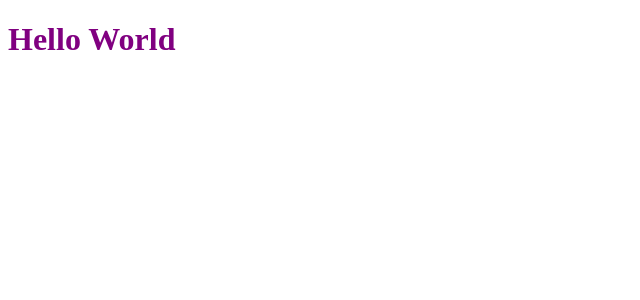
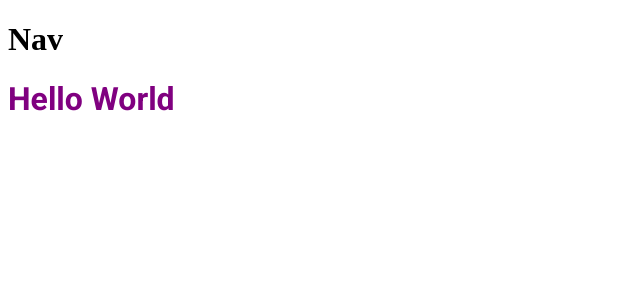
Before and after one commit to Rocketseat-Study-Repositories/ignite2021-ig.news, a Next.js app: page / in a window 1280 px wide. Shown: the top 300 px of the page, without its empty margins (0-640 px from the left). Built offline with nearby package versions, Linux system fonts and the light colour scheme.

Commit message:
Created _Document file

```diff
--- a/src/pages/_app.tsx
+++ b/src/pages/_app.tsx
@@ -1,7 +1,12 @@
 import { AppProps } from "next/app";
 
 function MyApp({ Component, pageProps }: AppProps) {
-  return <Component {...pageProps} />;
+  return (
+    <>
+      <h1>Nav</h1>
+      <Component {...pageProps} />
+    </>
+  );
 }
 
 export default MyApp;
--- /dev/null
+++ b/src/pages/_document.tsx
@@ -0,0 +1,22 @@
+import Document, { Html, Head, Main, NextScript } from "next/document";
+
+export default class MyDocument extends Document {
+  render() {
+    return (
+      <Html>
+        <Head>
+          <link rel="preconnect" href="https://fonts.gstatic.com" />
+          <link
+            href="https://fonts.googleapis.com/css2?family=Roboto:wght@400;700;900&display=swap"
+            rel="stylesheet"
+          />
+          <title>ig.news</title>
+        </Head>
+        <body>
+          <Main />
+          <NextScript />
+        </body>
+      </Html>
+    );
+  }
+}
--- a/src/styles/home.module.scss
+++ b/src/styles/home.module.scss
@@ -1,3 +1,4 @@
 .title {
+  font-family: Roboto;
   color: purple;
 }
```
Also changed, not shown: src/pages/cart.tsx (added, +9 -0 lines).
